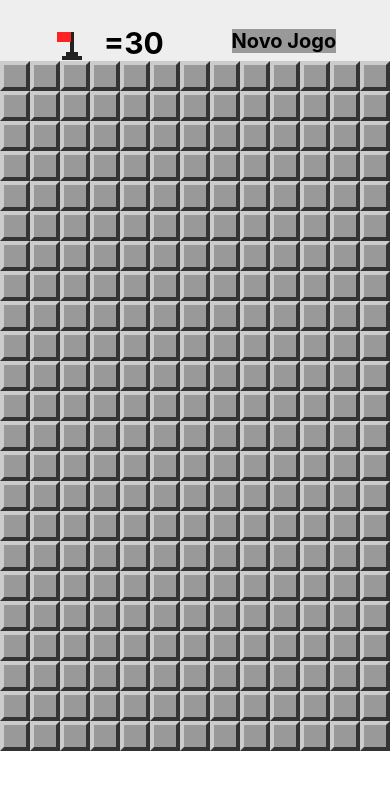
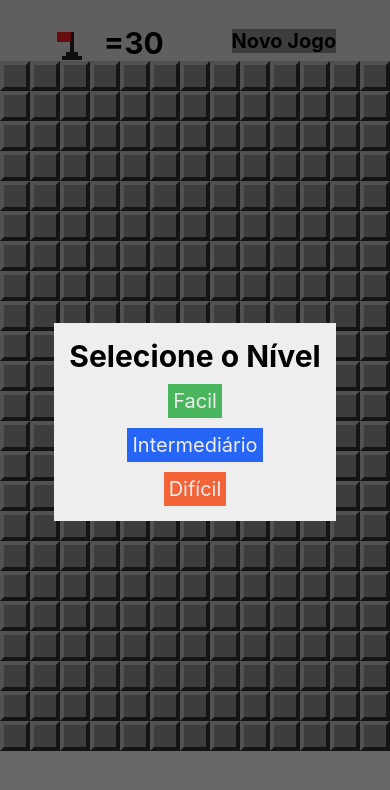
Before and after one commit to Gustavo-Bento/proj_minefield-js, a React Native app: screen / in a window 390 px wide. Both pictures are taken after a click on the element 68 px from the left and 45 px from the top of the page. Shown: the top 790 px of the page. Built offline with nearby package versions, Linux system fonts and the light colour scheme.

Commit message:
Implement levelselection on flag

```diff
--- a/App.js
+++ b/App.js
@@ -1,8 +1,9 @@
 import React, { Component } from 'react';
-import { StyleSheet, Text, View, Alert } from 'react-native';
+import { StyleSheet, SafeAreaView, View, Alert } from 'react-native';
 import Params from './src/Params';
 import MineField from './src/components/MineField'
 import Header from './src/components/Header'
+import LevelSelection from './src/screens/LevelSelection'
 import {
   createMinedBoard,
   cloneBoard,
@@ -32,7 +33,8 @@ export default class App extends Component {
     return {
       board: createMinedBoard(rows,cols, this.minesAmount()),
       won: false,
-      lost: false
+      lost: false,
+      showLevelSelection: false,
 
     }
   }
@@ -64,17 +66,27 @@ export default class App extends Component {
     this.setState({board, won})
   }
 
+  onLevelSelected = level => {
+    params.difficultLevel = level
+    this.setState(this.createState())
+  }
+
   render() {
     return (
-      <View style={style.container}>
+      <SafeAreaView style={style.container}>
+        <LevelSelection isVisible={this.state.showLevelSelection}
+        onLevelSelected = {this.onLevelSelected}
+        onCancel={() => this.setState({showLevelSelection: false})}/>
         <Header flagsLeft={this.minesAmount()-flagsUsed(this.state.board)}
-        onNewGame={()=>this.setState(this.createState())}/>
+        onNewGame={()=>this.setState(this.createState())}
+        onFlagPress={()=>this.setState({showLevelSelection: true})}
+        />
         <View style={style.board}>
           <MineField board={this.state.board}
           onOpenField = {this.onOpenField}
           onSelectField = {this.onSelectField}/>
         </View>
-      </View>
+      </SafeAreaView>
     );
   }
 }
--- a/src/screens/LevelSelection.js
+++ b/src/screens/LevelSelection.js
@@ -12,9 +12,9 @@ export default props => {
     <Modal onRequestClose={props.onCancel}
       visible={props.isVisible} animationType='slide'
       transparent={true}>
+      <View style={style.frame}>
         <View style={style.container}>
-          <View style={style.frame}>
-            <Text style={style.title}>Selecione o Nível</Text>
+          <Text style={style.title}>Selecione o Nível</Text>
             <TouchableOpacity
               style={[style.button, style.bgEasy]}
               onPress={()=>props.onLevelSelected(0.1)}
@@ -44,7 +44,7 @@ const style = StyleSheet.create({
     flex: 1,
     alignItems: 'center',
     justifyContent: 'center',
-    backgroundColor: 'rgba(0,0,0,0)',
+    backgroundColor: 'rgba(0,0,0,0.6)',
   },
   container:{
     backgroundColor: '#EEE',
@@ -62,7 +62,7 @@ const style = StyleSheet.create({
   },
   buttonLabel:{
     fontSize: 20,
-    backgroundColor: '#EEE',
+    color: '#EEE',
     fontWieght: 'bold',
   },
   bgEasy: {
```
